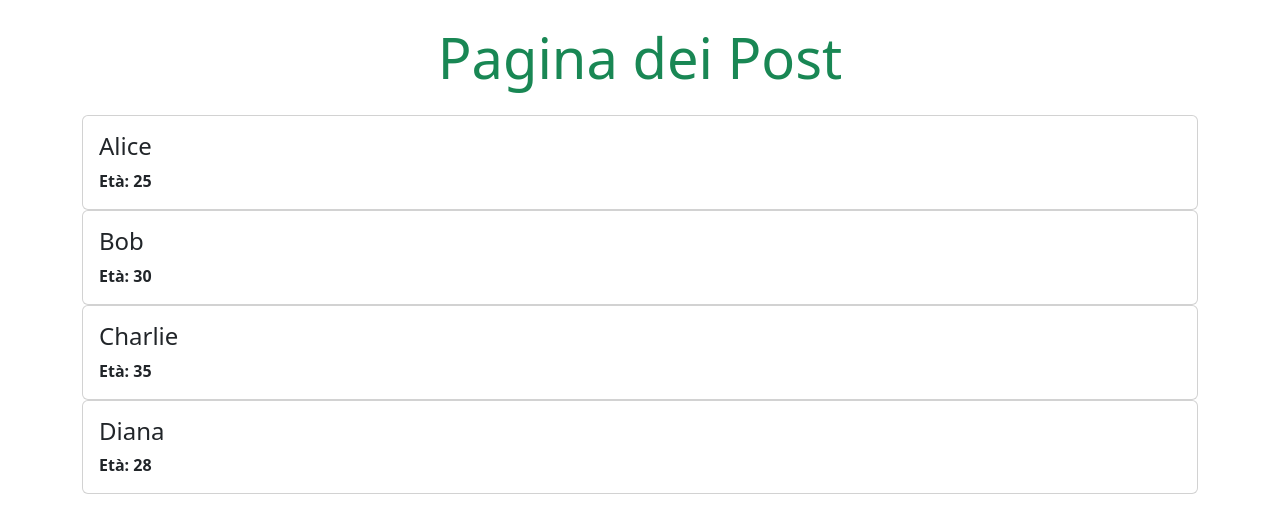
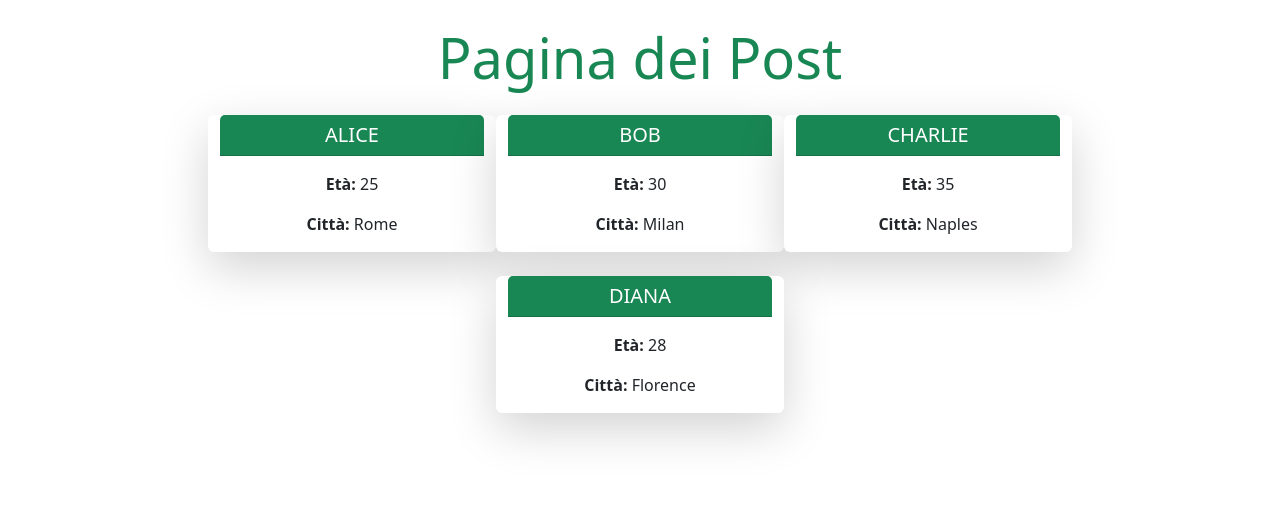
Before and after one commit to alessandrofalcoo/react-context-api, a React (Vite) app: page / in a window 1280 px wide. Shown: the top 532 px of the page. Built offline with nearby package versions, Linux system fonts and the light colour scheme.

Commit message:
refactor PostCard and PostsList components for improved layout and styling

```diff
--- a/src/components/PostCard.jsx
+++ b/src/components/PostCard.jsx
@@ -2,15 +2,21 @@
 export default function PostCard({ person }) {
     return (
         <>
-            <div className="container">
-                <div className="card">
-                    <div className="card-body">
-                        <h4 className="card-title">{person.name}</h4>
-                        <p className="card-text fw-bold">Età: {person.age}</p>
-                    </div>
+
+            <div className="card shadow-lg border-0 " style={{ width: "18rem" }}>
+                <div className="card-header bg-success text-white text-center">
+                    <h5 className="card-title mb-0 text-uppercase">{person.name}</h5>
                 </div>
+                <div className="card-body text-center">
+                    <p className="card-text">
+                        <strong>Età:</strong> {person.age}
+                    </p>
+                    <p className="card-text">
+                        <strong>Città:</strong> {person.city}
+                    </p>
+                </div>
+            </div>
 
-            </div>
 
         </>
     )
--- a/src/components/PostsList.jsx
+++ b/src/components/PostsList.jsx
@@ -8,13 +8,14 @@ export default function PostsList() {
 
     return (
         <>
-            {
+            <div className="container">
+                <div className="row g-4 d-flex justify-content-center">
+                    {people.map(person => (
+                        <PostCard key={person.id} person={person} />
 
-                people.map(person => (
-                    <PostCard key={person.id} person={person} />
-
-                ))
-            }
+                    ))}
+                </div>
+            </div>
         </>
     )
 }
```
Also changed, not shown: src/App.jsx (+24 -6 lines).
